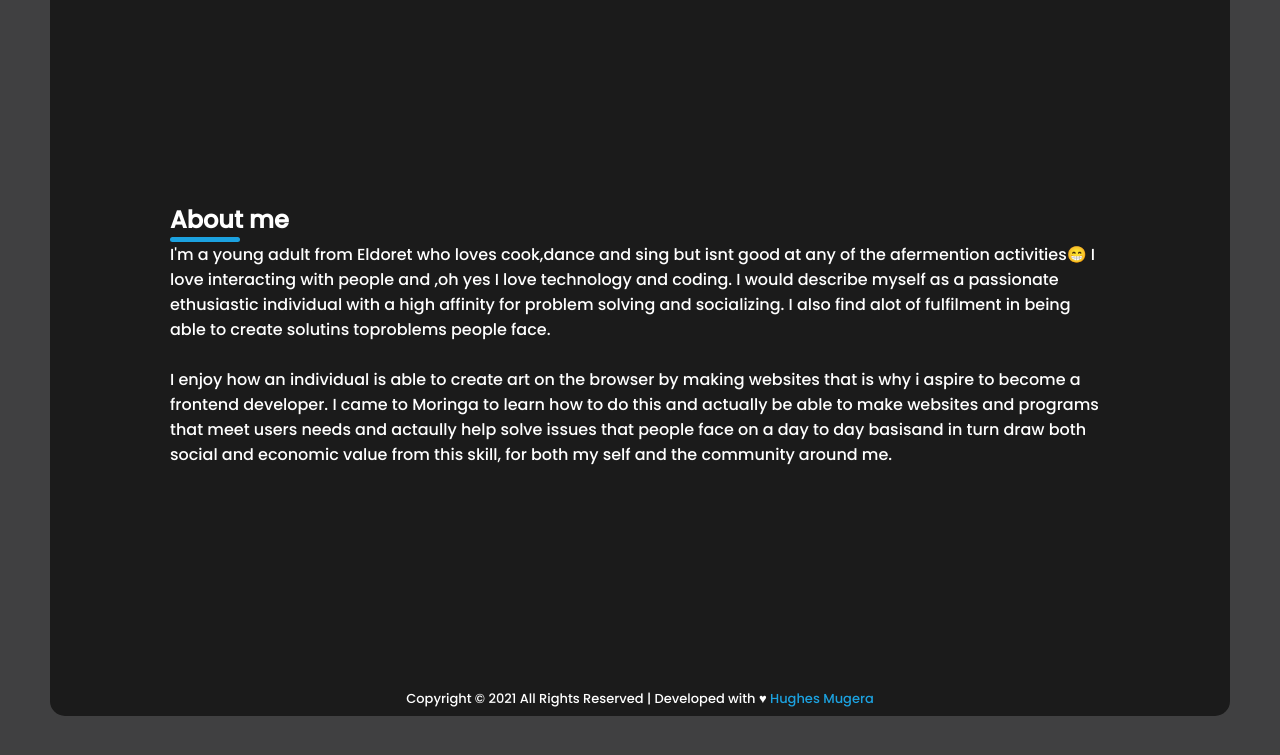
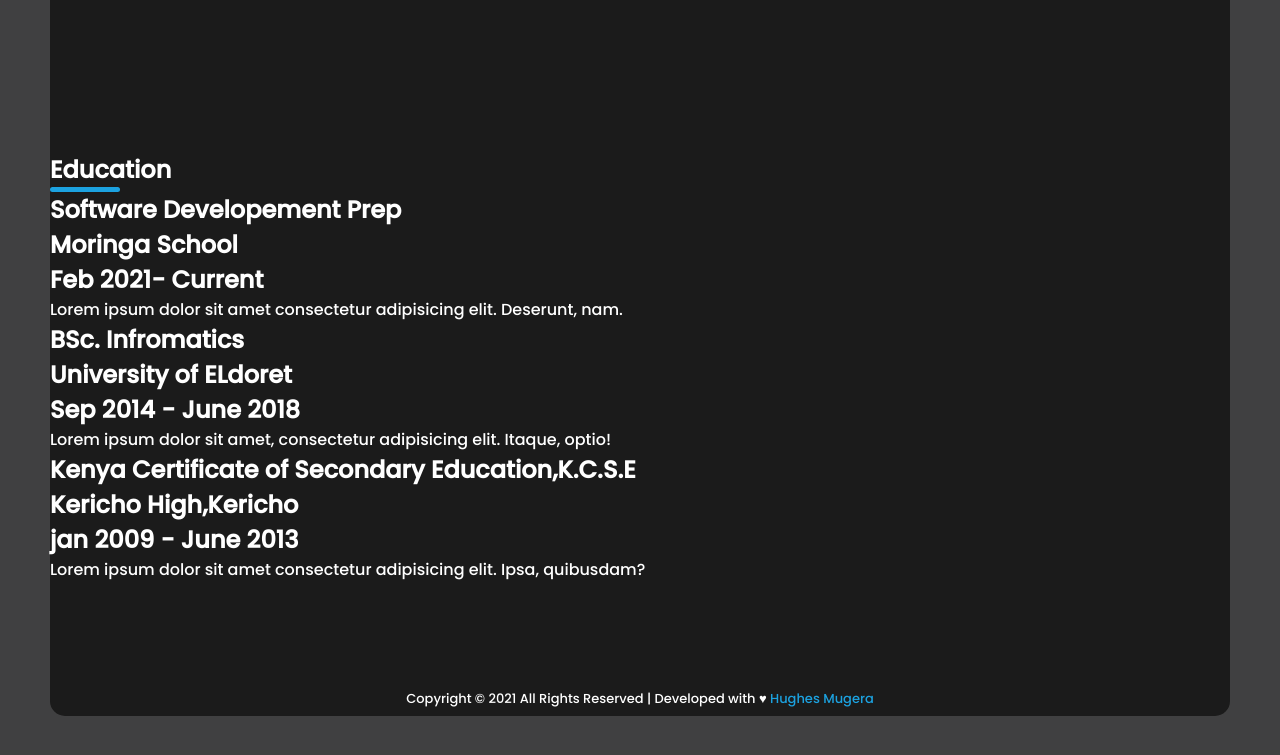
Before and after one commit to MugeraH/my-portfolio, a plain HTML site: page index.html in a window 1280 px wide. Shown: the part 501-1256 px from the top of the page. Drawn offline with Linux system fonts and the light colour scheme.

Commit message:
add content for education section

```diff
--- a/index.html
+++ b/index.html
@@ -35,7 +35,7 @@
         <img src="./images/me.png" alt="my picture" />
       </div>
 
-      <div class="profile section" id="about-me">
+      <!-- <div class="profile section" id="about-me">
         <div class="title">
           <h2>About me <h2>
             <hr/>
@@ -43,22 +43,55 @@
         <div class="my-profile">
           <p>
             I'm a young adult from Eldoret who loves cook,dance and sing but isnt good at any of the afermention activities😁 I love interacting with people and ,oh yes I love technology and coding.
-            I would describe myself as a passionate ethusiastic individual with a high affinity for problem solving and socializing. I also find alot of fulfilment in being able to create solutins toproblems people face.
-
+            I would describe myself as a passionate ethusiastic individual with a high affinity for problem solving and socializing. I also find alot of fulfilment in being able to create solutions to problems people face.
+        8
           </p>
           <br>
           <p>
             I enjoy how an individual is able to  create art on the browser by making websites that is why i aspire to become a frontend developer. I came to Moringa to learn how to do this and actually be able to make websites and programs that meet users needs and actaully help solve issues that people face on a day to day basisand in turn draw both social and economic value from this skill, for both  my self and the community around me.
           </p>
         </div>
-      </div>
+      </div> -->
 
-      <div class="education" id="education">
+      <div class="education section" id="education">
+        <div class="title">
+          <h2>Education<h2>
+            <hr/>
+        </div>
 
+
+        <div class="course">
+          <h2 class="course-name">Software Developement Prep</h2>
+          <h2 class="school">Moringa School</h2>
+          <h2 class="date">Feb 2021- Current</h2>
+          <p class="description">
+        Lorem ipsum dolor sit amet consectetur adipisicing elit. Deserunt, nam.
+          </p>
+        </div>
+
+        <div class="course">
+          <h2 class="course-name">BSc. Infromatics</h2>
+          <h2 class="school">University of ELdoret</h2>
+          <h2 class="date">Sep 2014 - June 2018</h2>
+          <p class="description">
+            Lorem ipsum dolor sit amet, consectetur adipisicing elit. Itaque, optio!
+          </p>
+        </div>
+
+            <div class="course">
+          <h2 class="course-name">Kenya Certificate of Secondary Education,K.C.S.E</h2>
+          <h2 class="school">Kericho High,Kericho</h2>
+          <h2 class="date">jan 2009 - June 2013</h2>
+          <p class="description">
+          Lorem ipsum dolor sit amet consectetur adipisicing elit. Ipsa, quibusdam?
+          </p>
+        </div>
 
       </div>
 
-      <div class="projects" id="projects"></div>
+      <div class="projects" id="projects">
+
+      </div>
       <div class="footer" id="footer">
         <div class="copyright">
           <p>
```
